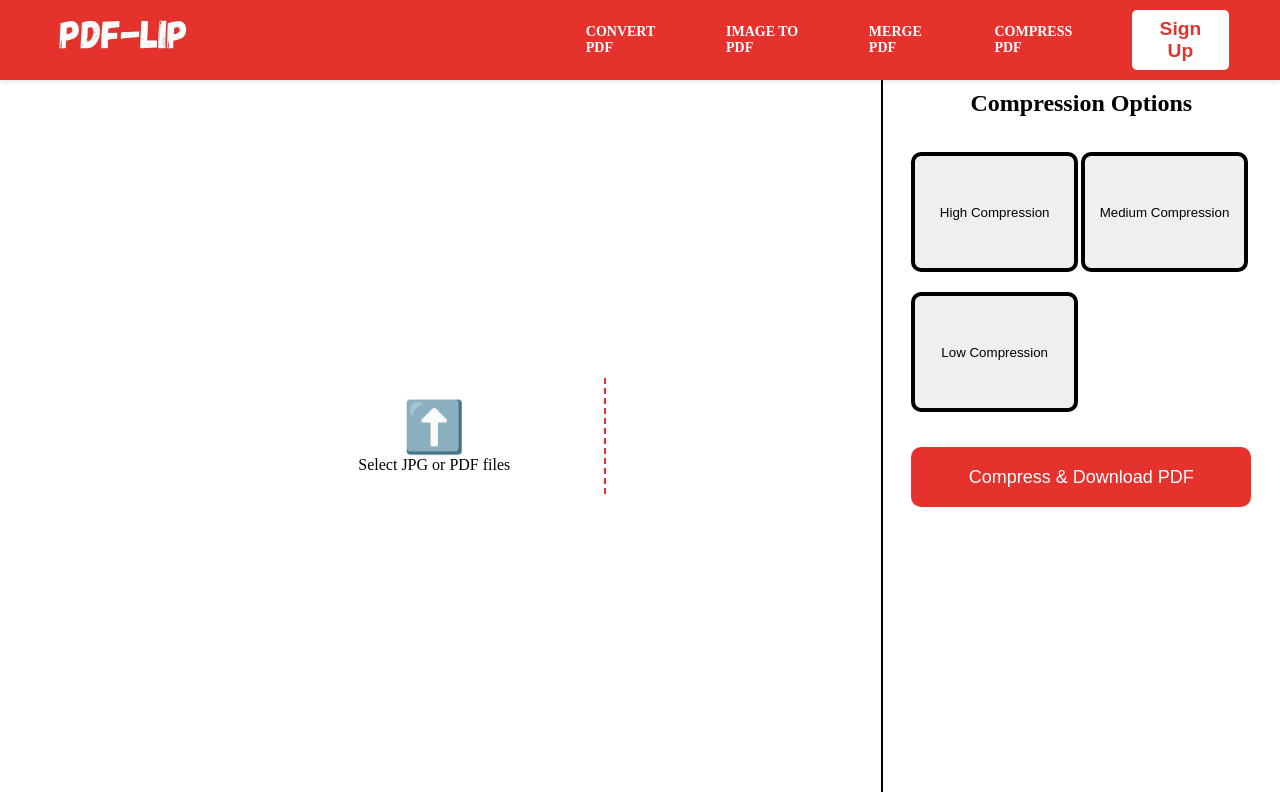
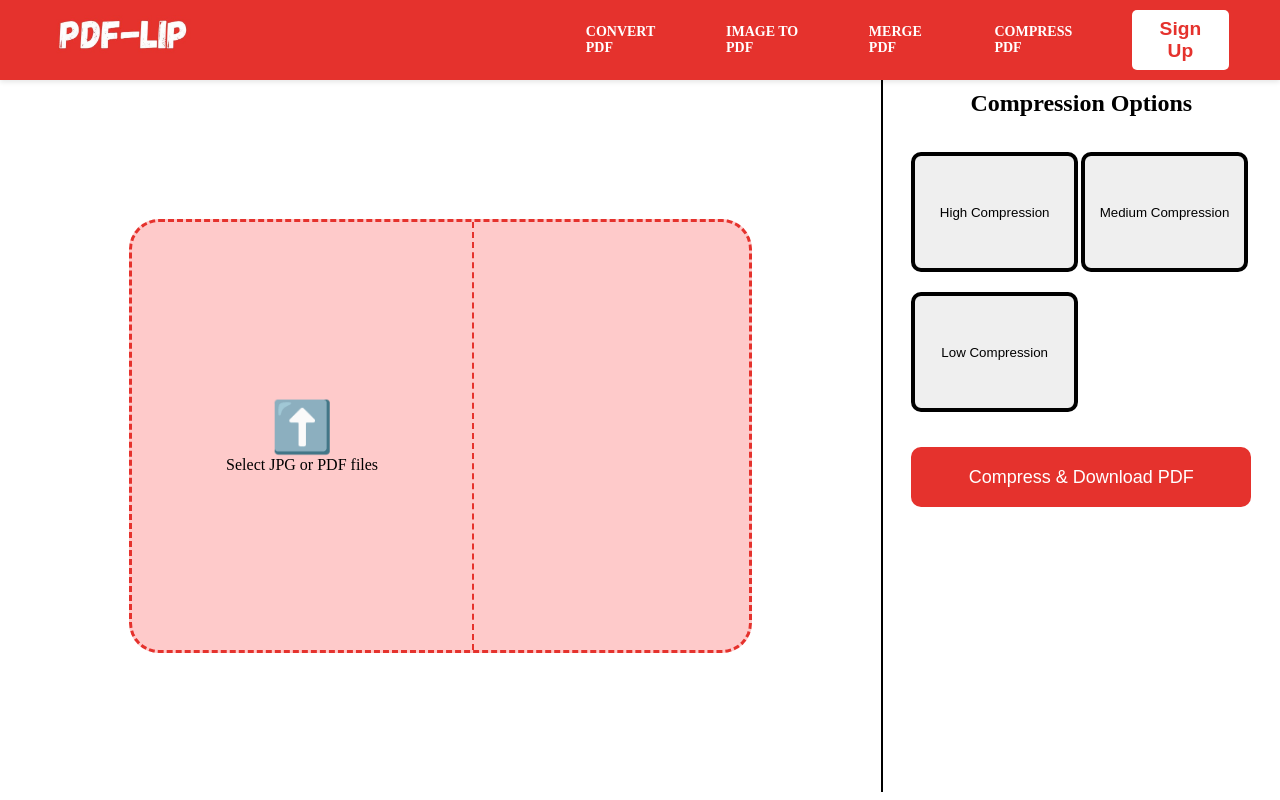
Before and after one commit to birajsaikia/PDF-Editor, a React (Vite) app in the folder frontent/: page /compress-pdf in a window 1280 px wide. Built offline with nearby package versions, Linux system fonts and the light colour scheme.

Commit message:
first commit

```diff
--- a/frontent/src/Pages/Compress_PDF/CompressPdf.jsx
+++ b/frontent/src/Pages/Compress_PDF/CompressPdf.jsx
@@ -104,6 +104,7 @@ const CompressPdf = () => {
   return (
     <div className="container">
       <div className="upload-section">
+        <div className="upload-section2">
           <div
             className="upload-box"
             onClick={() => fileInputRef.current.click()}
@@ -133,7 +134,7 @@ const CompressPdf = () => {
             ))}
           </div>
         </div>
-
+      </div>
       <div className="options-section">
         <h2>Compression Options</h2>
         <div className="option-group">
```
Lines whose indentation alone changed are shown as unchanged.
